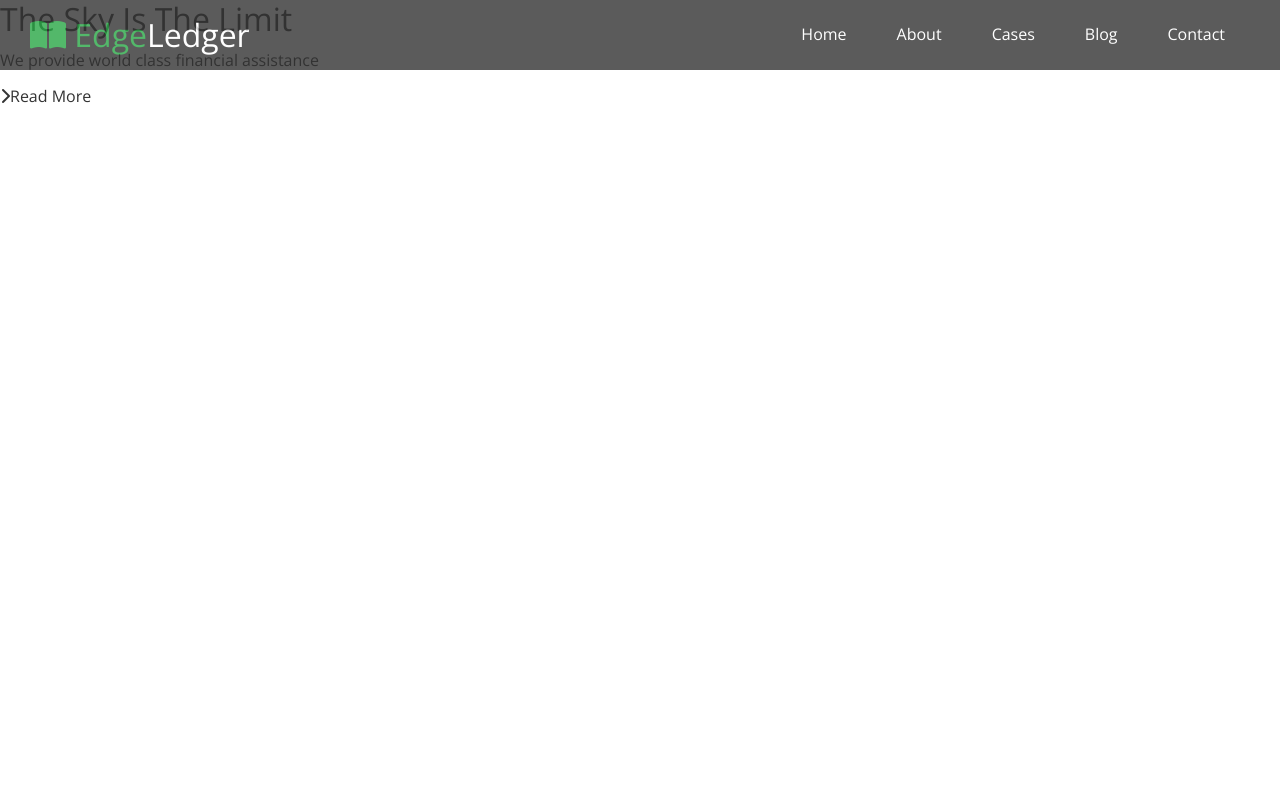
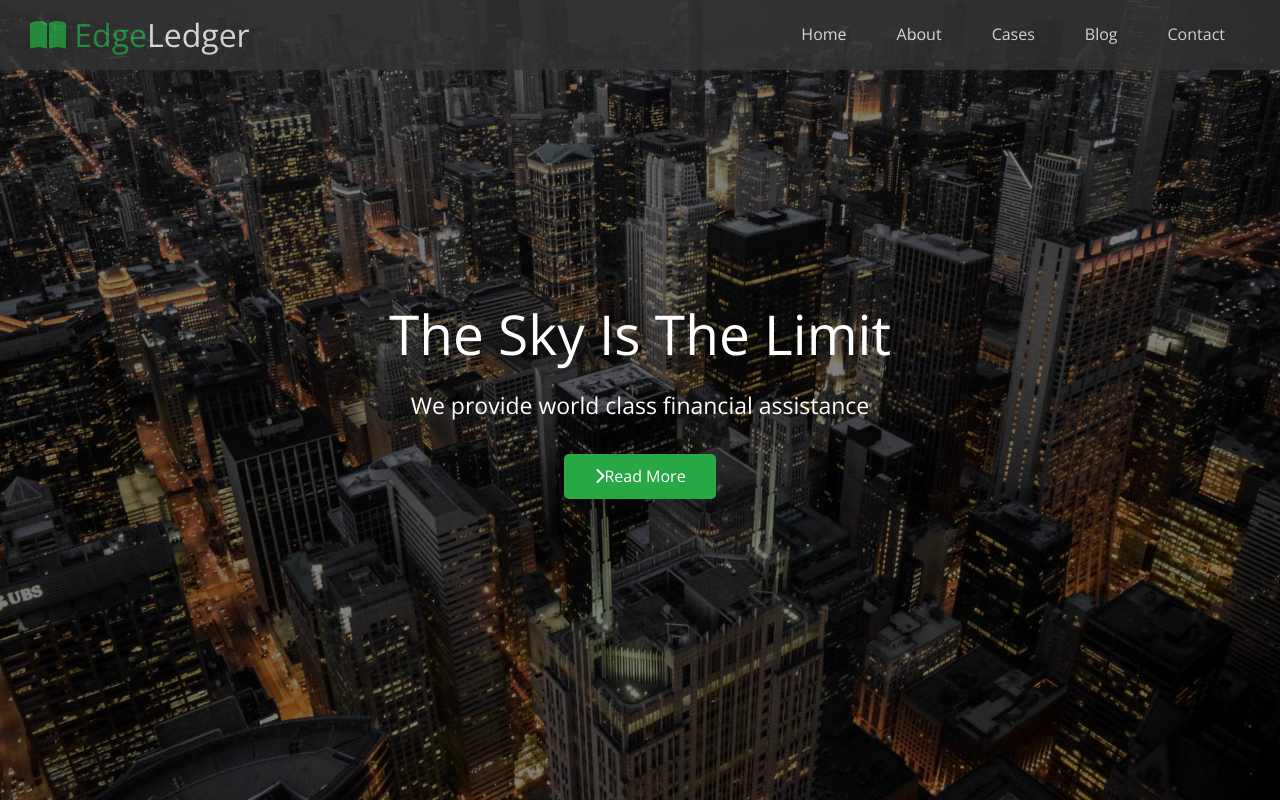
Before and after one commit to NaraeJang/EdgeLedger-website, a plain HTML site: page idex.html in a window 1280 px wide. Drawn offline with nearby package versions, Linux system fonts and the light colour scheme.

Commit message:
style homepage header

```diff
--- a/css/style.css
+++ b/css/style.css
@@ -78,3 +78,47 @@ img {
 .navbar .logo {
     font-weight: var(--fw-regular);
 }
+
+
+/* Header */
+.hero {
+    background: url("../image_resources/home/showcase.jpg") no-repeat center center/cover;
+    height: 100vh;
+    position: relative;
+    color: white;
+}
+
+.hero .content {
+    display: flex;
+    flex-direction: column;
+    align-items: center;
+    justify-content: center;
+    height: 100%;
+    padding: 0 20px;
+}
+
+.hero .content h1 {
+    font-size: 55px;
+}
+
+.hero .content p {
+    font-size: 23px;
+    max-width: 600px;
+    margin: 20px 0 30px;
+}
+
+.hero::before {
+    content: "";
+    position: absolute;
+    top: 0;
+    left: 0;
+    width: 100%;
+    height: 100%;
+    background-color: black;
+    mix-blend-mode: multiply;
+    opacity: 0.5;
+}
+
+.hero * {
+    z-index: 10;
+}
--- a/css/utilities.css
+++ b/css/utilities.css
@@ -6,3 +6,35 @@
 .text-secondary {
     color: #0284d0;
 }
+
+/* Button */
+.btn {
+    cursor: pointer;
+    display: inline-block;
+    padding: 10px 30px;
+    color: white;
+    background-color: #28a745;
+    border: none;
+    border-radius: 5px;
+}
+
+.btn:hover {
+    opacity: .9;
+}
+
+.btn-primary {
+    background-color: #28a745;
+    color: white;
+}
+.btn-secondary {
+    background-color: #0284d0;
+    color: white;
+}
+.btn-dark {
+    background-color: #3333;
+    color: white;
+}
+.btn-light {
+    background-color: #f4f4f4;
+    color: #3333;
+}
```
